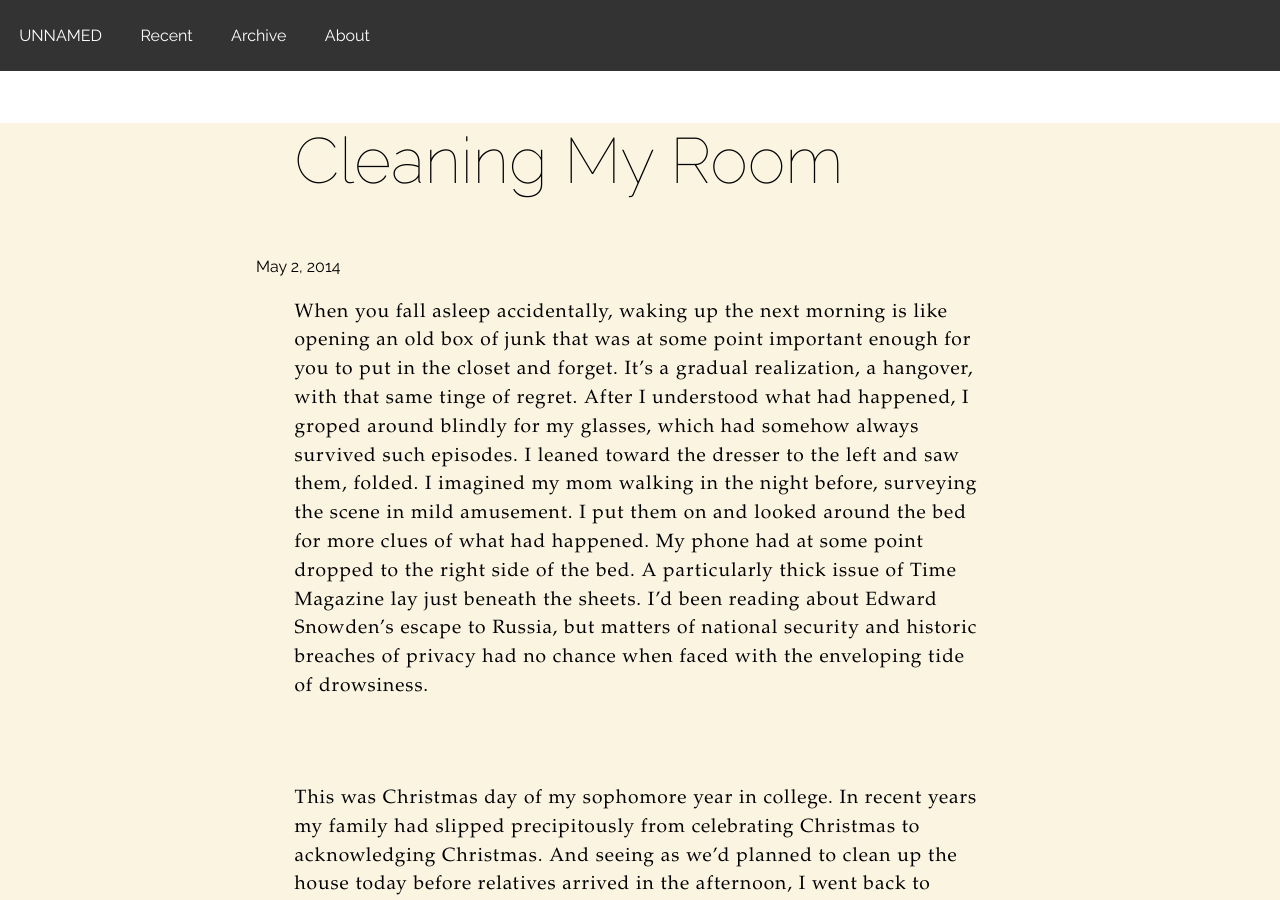
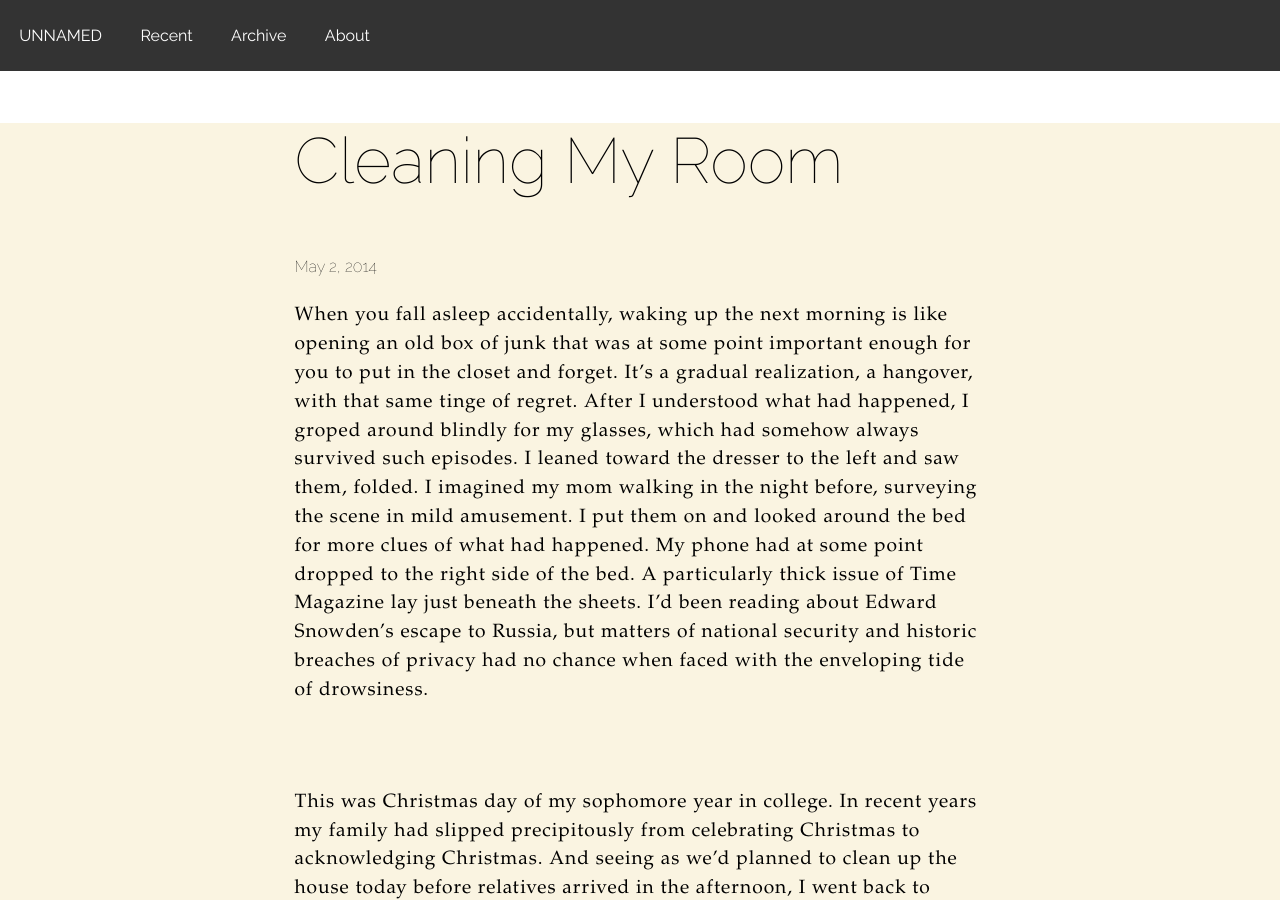
Before and after one commit to jk5228/unnamed, a Jekyll site: the page built from _posts/2014-05-02-cleaning.md, in a window 1280 px wide and 900 px high, scrolled down 801 px. Built offline with Jekyll 4.4.1, drawn with Linux system fonts in a browser that asks for light colours; Markdown is read by kramdown in place of the engine named in the settings.

Commit message:
testing jekyll

```diff
--- a/_layouts/post.html
+++ b/_layouts/post.html
@@ -74,9 +74,9 @@
 		<div class="article">
 			<p></p>
 			<h2 class="title" id="title1">{{ page.title }}</h2>
-			{{ page.date | date: "%B %-d, %Y" }}
+			<p>{{ page.date | date: "%B %-d, %Y" }}</p>
 			<p></p>
-			{{ page.content | newline_to_br }}
+			<p>{{ page.content | newline_to_br }}</p>
 			<div class="footer"></div>
 		</div>
 	</div>
```
